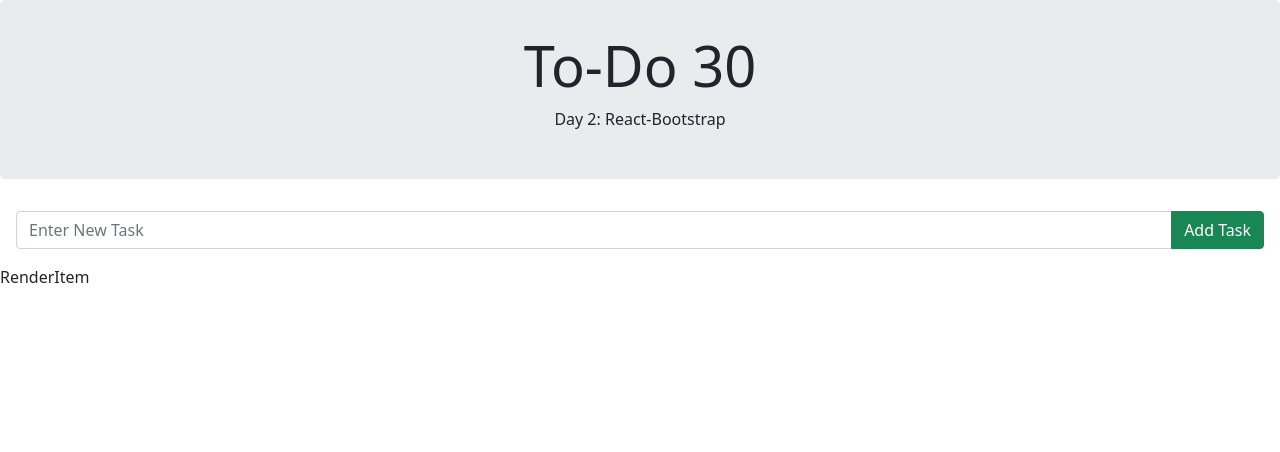
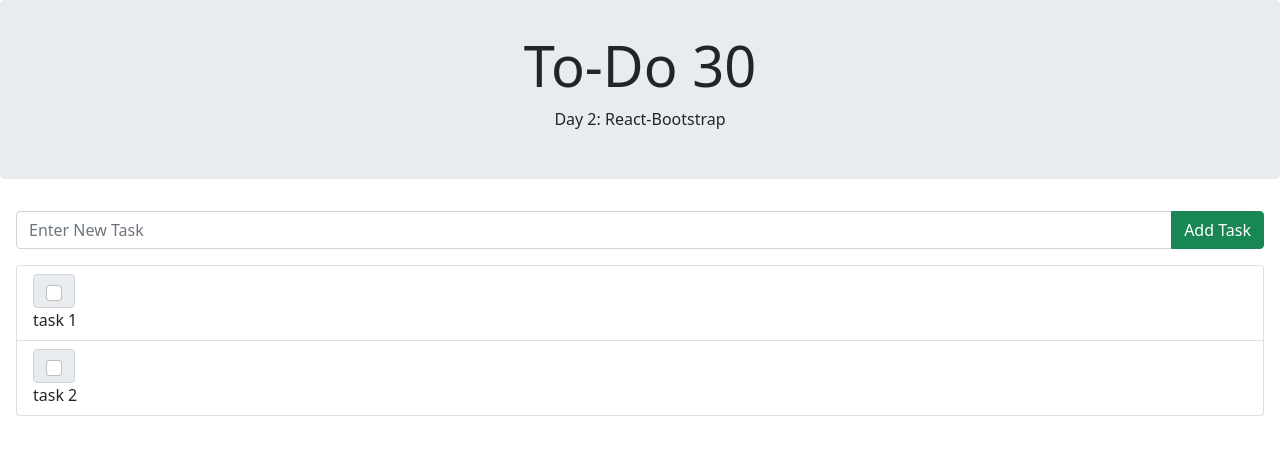
Before and after one commit to ejw773/to-do-30, a React (Create React App) app: page / in a window 1280 px wide. Shown: the top 452 px of the page. Built offline with nearby package versions, Linux system fonts and the light colour scheme.

Commit message:
lists out tasks

```diff
--- a/src/components/ListContainerComponent.js
+++ b/src/components/ListContainerComponent.js
@@ -1,10 +1,20 @@
 import React from 'react';
-import RenderItem from './RenderItemComponent';
+import ListGroup from 'react-bootstrap/ListGroup';
+import InputGroup from 'react-bootstrap/InputGroup';
 
-const ListContainer = () => {
+const ListContainer = ({tasks}) => {
+    const taskList = tasks.map((item) =>
+        <ListGroup.Item key={item.id} >
+            <InputGroup>
+                <InputGroup.Checkbox aria-label='Checkbox for This Task' />
+            </InputGroup>
+            {item.task}
+        </ListGroup.Item>);
     return (
-        <div>
-            <RenderItem />
+        <div className='m-3'>
+            <ListGroup>
+                {taskList}
+            </ListGroup>
         </div>
     )
 }
--- a/src/components/MainComponent.js
+++ b/src/components/MainComponent.js
@@ -16,15 +16,15 @@ const Main = () => {
             complete: false
         }
     ]);
-    const addTask = e => {
-        e.preventDefault();
+    const addTask = (task) => {
         setTasks([
             ...tasks,
             {
                 id: tasks.length,
-                name: e.target.value
+                task: task,
+                complete: false
             }
-        ])
+        ]);
     }
     return (
         <div>
--- a/src/components/NewItemComponent.js
+++ b/src/components/NewItemComponent.js
@@ -4,15 +4,16 @@ import Button from 'react-bootstrap/Button';
 import FormControl from 'react-bootstrap/FormControl';
 
 
-const NewItem = () => {
+const NewItem = ({addTask}) => {
     const [formInput, setFormInput] = useState('');
 
     const handleChange = ({target}) => {
         let newInput = target.value;
-        setFormInput(prev => newInput)
+        setFormInput(newInput)
     }
     const handleClick = () => {
-
+        addTask(formInput);
+        setFormInput('')
     }
     return (
         <div className='m-3'>
--- a/src/components/RenderItemComponent.js
+++ /dev/null
@@ -1,11 +0,0 @@
-import React from 'react';
-
-const RenderItem = () => {
-    return (
-        <div>
-            RenderItem
-        </div>
-    )
-}
-
-export default RenderItem;
```
